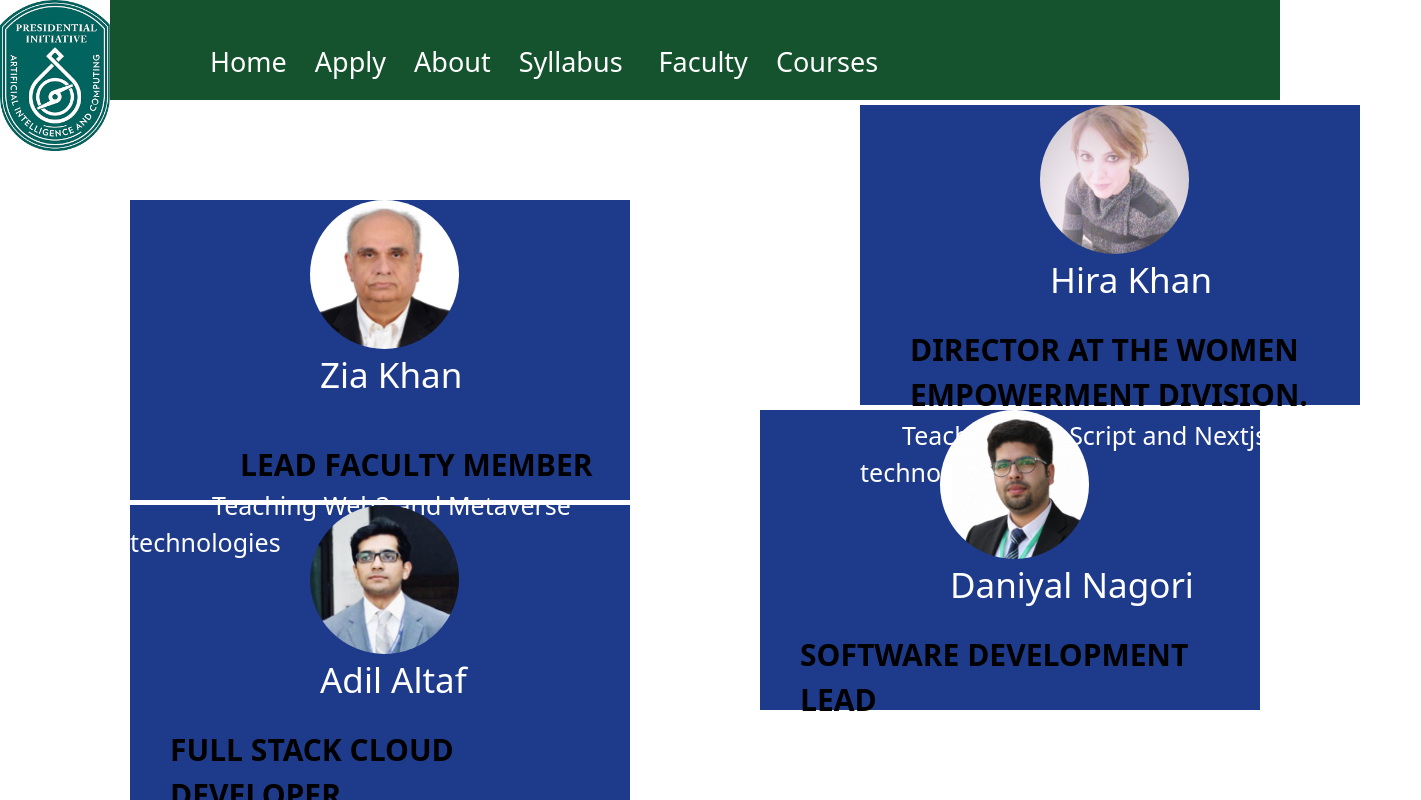
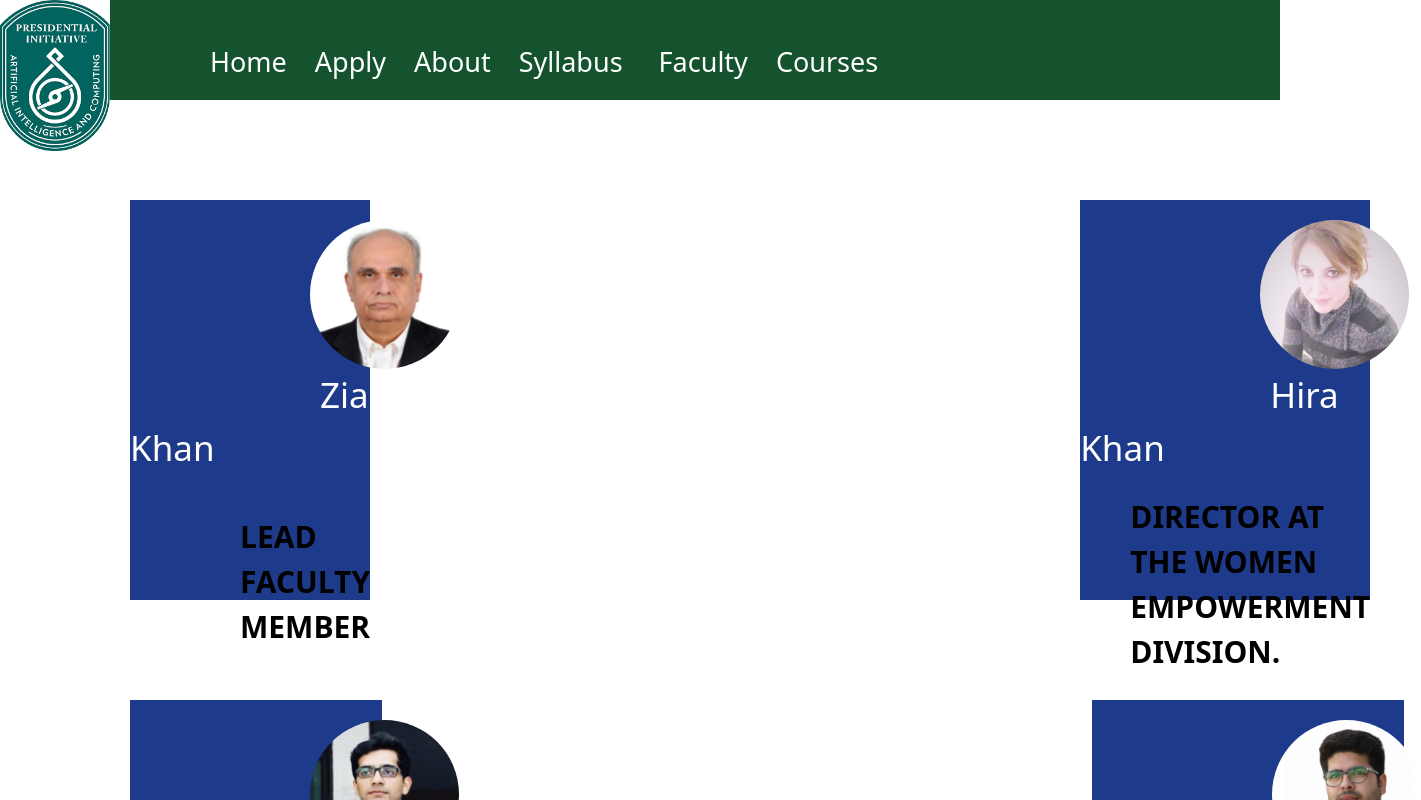
Before and after one commit to syedshahmirsultan/PIAIC, a Next.js app: page /Faculty in a window 1280 px wide. Shown: the top 800 px of the page, 1421 px wide, since content can reach past the window. Built offline with nearby package versions, Linux system fonts and the light colour scheme.

Commit message:
Update page.tsx

```diff
--- a/app/Faculty/page.tsx
+++ b/app/Faculty/page.tsx
@@ -3,35 +3,36 @@ import Image from "next/image";
 
 export default function Faculty(){
     return(
-        <div className="h-[1100px] w-2/2 bg-white">
-        <div className="h-[300px] w-[500px] bg-blue-900 mr-[50px] ml-[130px] mt-[100px]">
+        <div className="h-[900px] w-2/2 bg-white">
+           <div className="flex mt-[100px]">
+        <div className="h-[400px] w-[500px] bg-blue-900 mr-[50px] ml-[130px] ">
        <Link href="https://www.linkedin.com/in/ziaukhan/?originalSubdomain=pk"><Image src="/images/ziakhanpro.jpg" alt="picture of Zia Khan" height={159} width={149} className=" ml-[180px] rounded-full mt-[20px]"/></Link>
         <text className="text-white text-[35px] mt-[50px] ml-[190px]">Zia Khan</text>
         <div>
        </div><h1 className="text-[30px] text-black-900 font-extrabold mt-[40px] ml-[110px]">LEAD FACULTY MEMBER</h1>
        <text className="pl-[2px] text-[25px] mt-[30px] ml-[80px] text-white">Teaching Web3 and Metaverse technologies</text>
         </div>
-        <div className="h-[300px] w-[500px] bg-blue-900 ml-[860px] mt-[-415px]">
+        <div className="h-[400px] w-[500px] bg-blue-900 ml-[660px] ">
         <Link href="https://www.linkedin.com/in/hira-khan-76523540/?originalSubdomain=pk"><Image src="/images/hirakhan.pro.jpg" alt="picture of Hira Khan" height={159} width={149} className="rounded-full mt-[20px] ml-[180px]"/></Link>
         <text className="text-white text-[35px] mt-[50px] ml-[190px]">Hira Khan</text>
          <h1 className="text-[30px] text-black-900 font-extrabold mt-[20px] ml-[50px]">DIRECTOR AT THE WOMEN EMPOWERMENT DIVISION.</h1>
        <text className="pl-[2px] text-white text-[25px] mt-[20px] ml-[40px] ">Teaching TypeScript and Nextjs technologies
-       </text>
-        </div>
-        <div className="h-[300px] w-[500px] bg-blue-900 ml-[130px] mt-[100px] mr-[50px]">
+         </text></div></div>
+           <div className="flex mt-[100px]">
+        <div className="h-[400px] w-[500px] bg-blue-900 ml-[130px]  mr-[50px]">
        <Link href="https://www.linkedin.com/in/adilaltaf/"><Image className="rounded-full mt-[20px] ml-[180px]" src="/images/adilaltafpro.jpg" alt="picture of Adil Altaf" height={159} width={149}/></Link>
         <text className="text-white text-[35px] mt-[50px] ml-[190px]">Adil Altaf</text>
         <h1 className="text-[30px] text-black-900 font-extrabold mt-[20px] ml-[40px]">FULL STACK CLOUD DEVELOPER</h1>
        <text className="text-white pl-[2] text-[25px] mt-[20px] ml-[40px]">Teaching TypeScript and Nextjs technologies
        </text>
         </div>
-        <div className="h-[300px] w-[500px] bg-blue-900 ml-[760px] mt-[-415px]">
+        <div className="h-[400px] w-[500px] bg-blue-900 ml-[660px]">
         <Link href="https://www.linkedin.com/in/daniyalnagori/?originalSubdomain=pk"><Image className="rounded-full mt-[20px] ml-[180px]" src="/images/daniyalnagoripro.jpg" alt="picture of Daniyal Nagori" height={159} width={149}/></Link>
         <text className="text-white text-[35px] mt-[50px] ml-[190px]">Daniyal Nagori</text>
         <h1 className="text-white-700 text-[30px] font-extrabold mt-[20px] ml-[40px]">SOFTWARE DEVELOPMENT LEAD</h1>
        <text className="text-[25px] mt-[20px] ml-[40px] text-white ">Teaching TypeScript and Nextjs technologies
        </text>
-        </div>
+       </div></div>
         </div>
 
 
```
